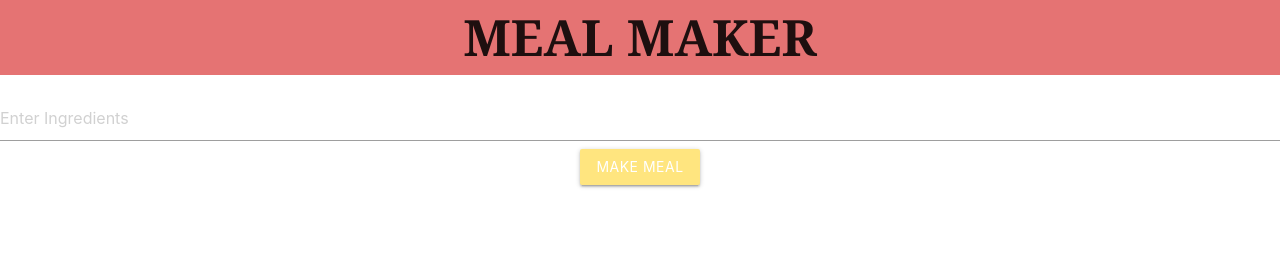
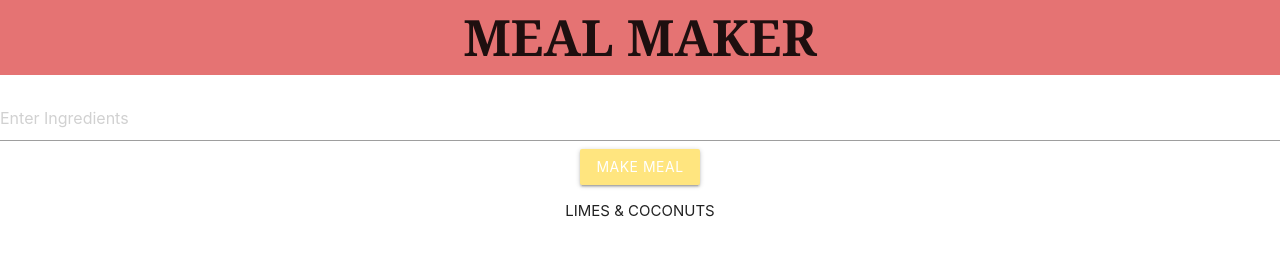
Before and after one commit to patrickarcher414/meal-maker, a plain HTML site: page index.html in a window 1280 px wide. Drawn offline with nearby package versions, Linux system fonts and the light colour scheme.

Commit message:
mike test

```diff
--- a/index.html
+++ b/index.html
@@ -19,6 +19,7 @@
          <main>
             <input type="text" name="ingredients" placeholder="Enter Ingredients" />
             <button class="btn amber accent-1" id="make-meal-btn" type="submit">MAKE MEAL</button>
+            <p>LIMES & COCONUTS</p>
          </main>
      </div>
     <script src="./assets/js/script.js"></script>
```
